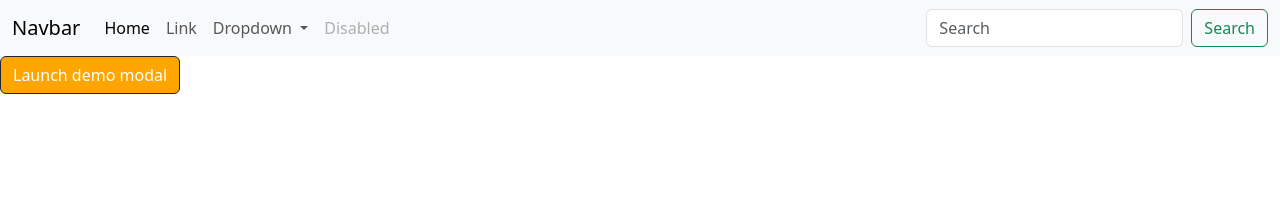
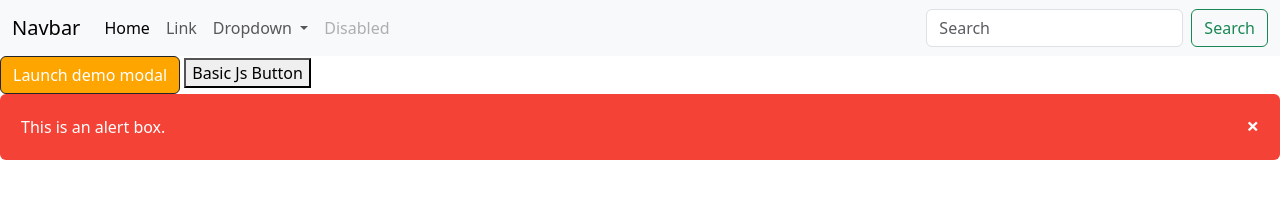
Before and after one commit to EDM30/TCWD2023, a plain HTML site: page Bootstrap/index.html in a window 1280 px wide. Drawn offline with nearby package versions, Linux system fonts and the light colour scheme.

Commit message:
bootstrap

```diff
--- a/Bootstrap/index.html
+++ b/Bootstrap/index.html
@@ -5,7 +5,7 @@
     <meta name="viewport" content="width=device-width, initial-scale=1">
     <title>Bootstrap demo</title>
     <link href="https://cdn.jsdelivr.net/npm/bootstrap@5.3.2/dist/css/bootstrap.min.css" rel="stylesheet" integrity="sha384-T3c6CoIi6uLrA9TneNEoa7RxnatzjcDSCmG1MXxSR1GAsXEV/Dwwykc2MPK8M2HN" crossorigin="anonymous">
- <link rel="stylesheet" href="style.css">
+   <link rel="stylesheet" href="style.css">
 </head>
   <body>
     <nav class="navbar navbar-expand-lg bg-body-tertiary">
@@ -48,6 +48,11 @@
 <button type="button" class="btn btn-dark" data-bs-toggle="modal" data-bs-target="#exampleModal">
     Launch demo modal
   </button>
+  <button type="button" onclick="alert('Hello world!')">Basic Js Button</button>
+  <div class="alert">
+    <span class="closebtn" onclick="this.parentElement.style.display='none';">&times;</span>
+    This is an alert box.
+  </div>
 
   <!-- Modal -->
   <div class="modal fade" id="exampleModal" tabindex="-1" aria-labelledby="exampleModalLabel" aria-hidden="true">
@@ -69,6 +74,25 @@
   </div>
 
     <script src="https://cdn.jsdelivr.net/npm/bootstrap@5.3.2/dist/js/bootstrap.bundle.min.js" integrity="sha384-C6RzsynM9kWDrMNeT87bh95OGNyZPhcTNXj1NW7RuBCsyN/o0jlpcV8Qyq46cDfL" crossorigin="anonymous"></script>
+  <script>
+    var close = document.getElementsByClassName("closebtn");
+    var i;
 
+    // Loop through all close buttons
+    for (i = 0; i < close.length; i++) {
+        // When someone clicks on a close button
+        close[i].onclick = function(){
+
+            // Get the parent of <span class="closebtn"> (<div class="alert">)
+            var div = this.parentElement;
+
+            // Set the opacity of div to 0 (transparent)
+            div.style.opacity = "0";
+
+            // Hide the div after 600ms (the same amount of milliseconds it takes to fade out)
+            setTimeout(function(){ div.style.display = "none"; }, 600);
+        }
+    }
+  </script>
 </body>
 </html>
--- a/Bootstrap/style.css
+++ b/Bootstrap/style.css
@@ -5,3 +5,29 @@
 .btn-dark:hover{
     background-color: blueviolet;
 }
+
+.alert {
+    padding: 20px;
+    background-color: #f44336; /* Red */
+    color: white;
+    margin-bottom: 15px;
+    opacity: 1;
+  transition: opacity 0.6s; /* 600ms to fade out */
+  }
+
+  /* The close button */
+  .closebtn {
+    margin-left: 15px;
+    color: white;
+    font-weight: bold;
+    float: right;
+    font-size: 22px;
+    line-height: 20px;
+    cursor: pointer;
+    transition: 0.3s;
+  }
+
+  /* When moving the mouse over the close button */
+  .closebtn:hover {
+    color: black;
+  }
```
